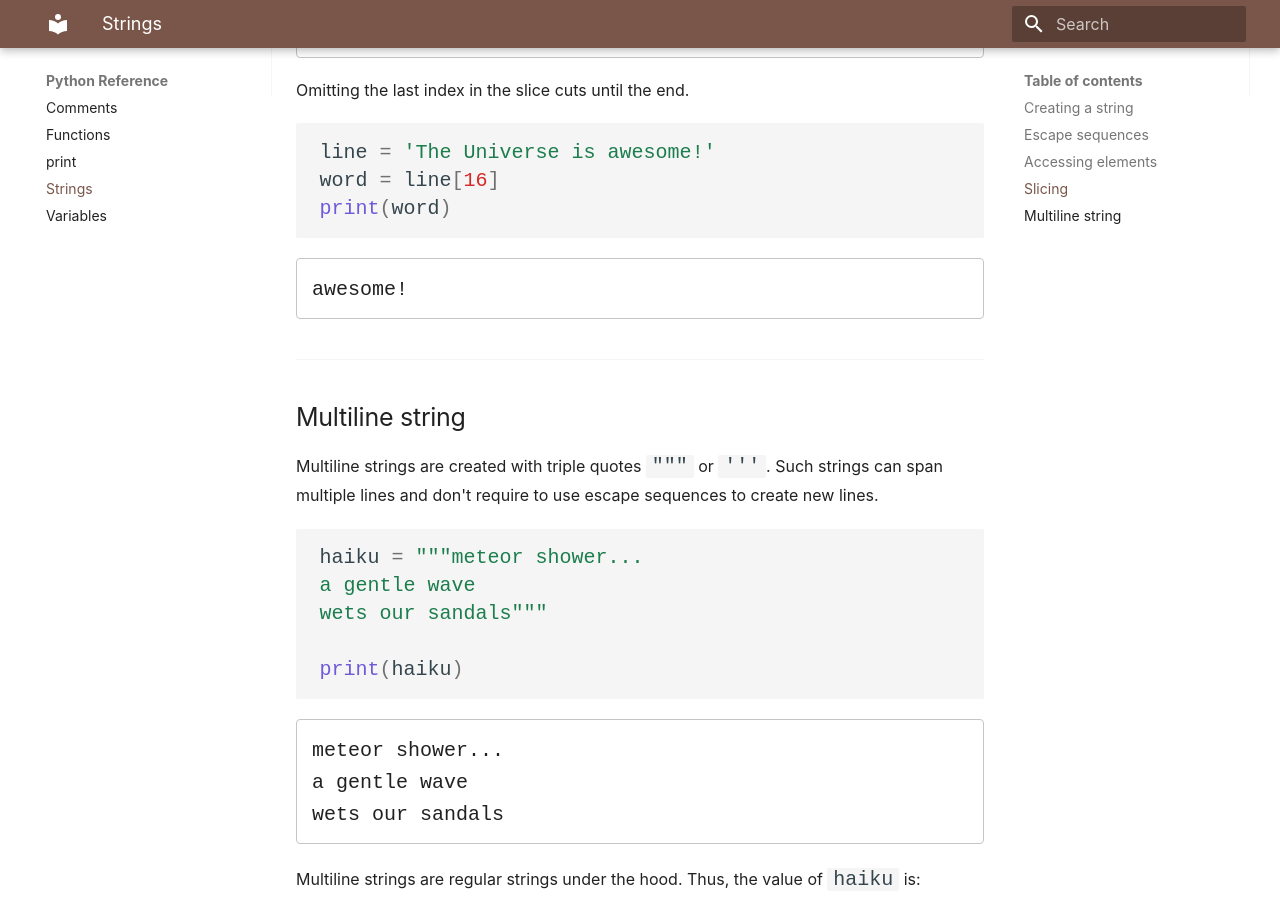
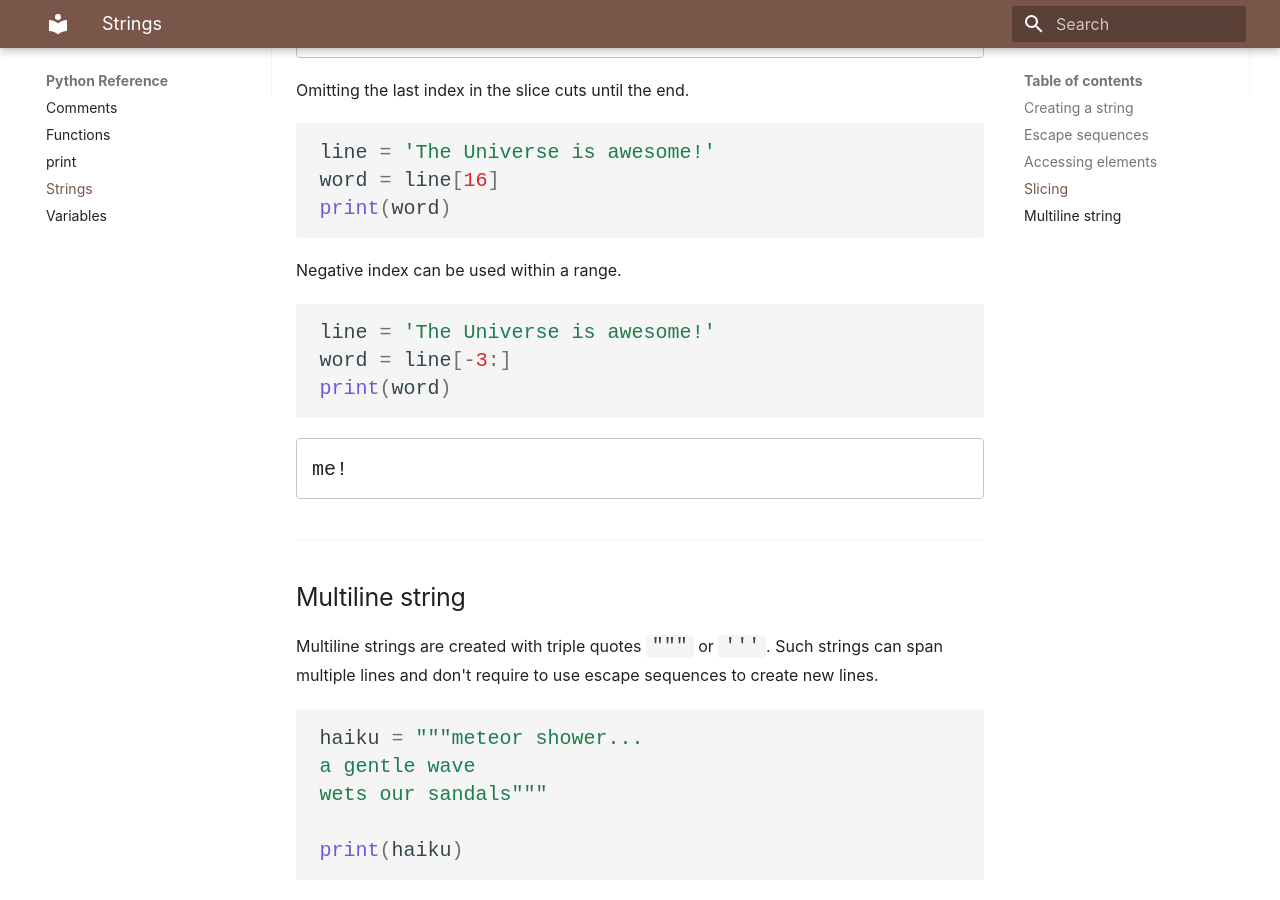
Before and after one commit to serhii73/python-reference, an MkDocs documentation site: the page built from docs/strings.md, in a window 1280 px wide and 900 px high, scrolled down 2874 px. Built offline with MkDocs 1.6.1 and Material for MkDocs 9.7.7, drawn with Linux system fonts in a browser that asks for light colours.

Commit message:
strings negative range

````diff
--- a/docs/strings.md
+++ b/docs/strings.md
@@ -109,8 +109,17 @@ word = line[16]
 print(word)
 ```
 
+Negative index can be used within a range.
+
+```python
+line = 'The Universe is awesome!'
+word = line[-3:]
+print(word)
+```
+
+
 !!! output ""
-    awesome!
+    me!
 
 
 ## Multiline string
````
